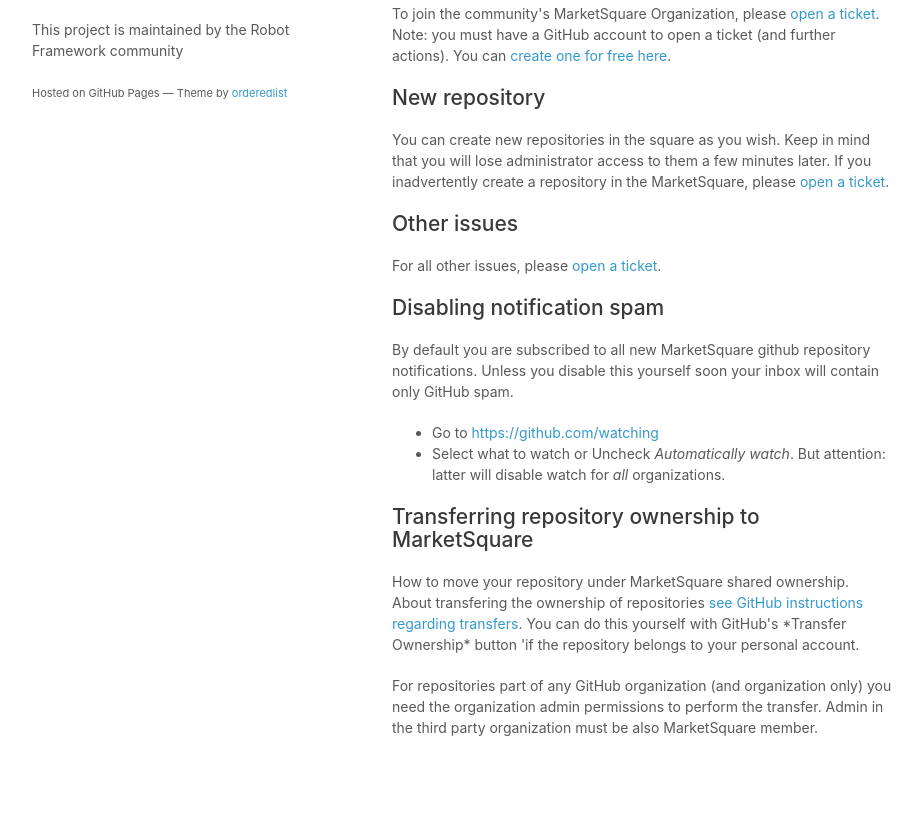
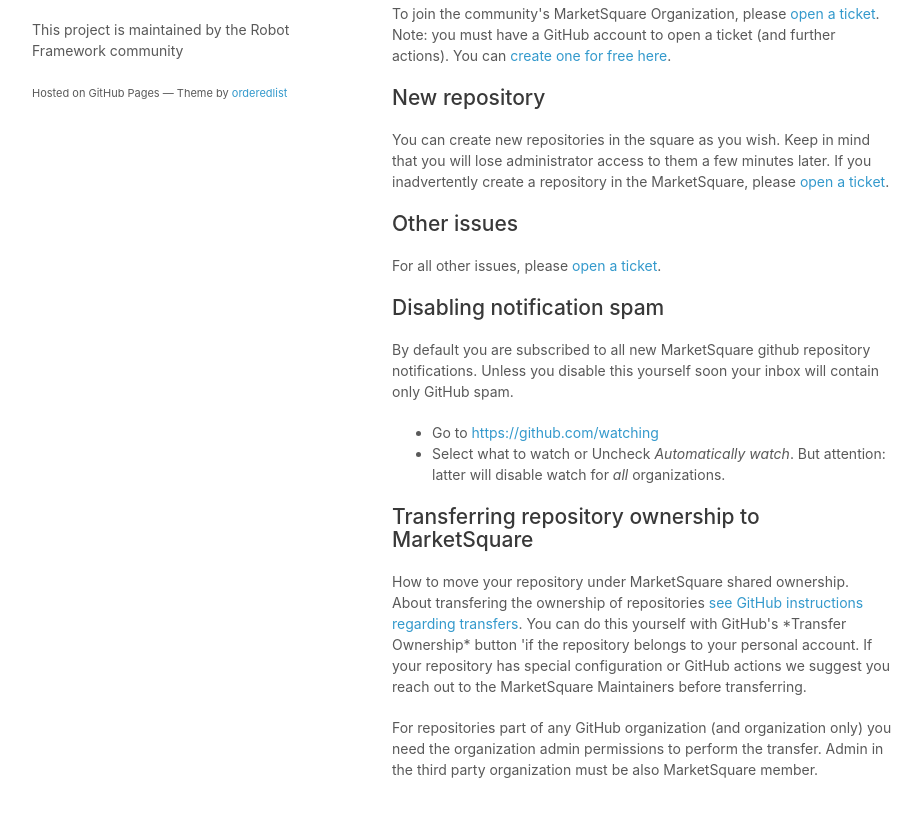
Before and after one commit to MarketSquare/marketsquare.github.io, a plain HTML site: page index.html in a window 1280 px wide. Shown: the part 628-1444 px from the top of the page, without its empty margins (178-1100 px from the left). Drawn offline with Linux system fonts and the light colour scheme.

Commit message:
Added recommendation to reach out if transfer repo has special configuration

```diff
--- a/index.html
+++ b/index.html
@@ -62,7 +62,7 @@
 
         <h2>Transferring repository ownership to MarketSquare</h2>
 
-        <p>How to move your repository under MarketSquare shared ownership. About transfering the ownership of repositories  <a href="https://help.github.com/articles/how-to-transfer-a-repository">see GitHub instructions regarding transfers</a>. You can do this yourself with GitHub's *Transfer Ownership* button 'if the repository belongs to your personal account.</p>
+        <p>How to move your repository under MarketSquare shared ownership. About transfering the ownership of repositories  <a href="https://help.github.com/articles/how-to-transfer-a-repository">see GitHub instructions regarding transfers</a>. You can do this yourself with GitHub's *Transfer Ownership* button 'if the repository belongs to your personal account. If your repository has special configuration or GitHub actions we suggest you <ahref="https://github.com/marketsquare/MarketSquare/issues/new?title=Transfer%20repository%20with%20custom%20configuration%20inquiry&body=Please%20describe%20any%20custom%20configuration%2C%20including%20but%20not%20limited%20to%2C%20GitHub%20Webhooks%2C%20Secrets%20and%2For%20Actions.">reach out to the MarketSquare Maintainers</a> before transferring.</p>
 
         <p>For repositories part of any GitHub organization (and organization only) you need the organization admin permissions to perform the transfer. Admin in the third party organization must be also MarketSquare member.</p>
 
```
